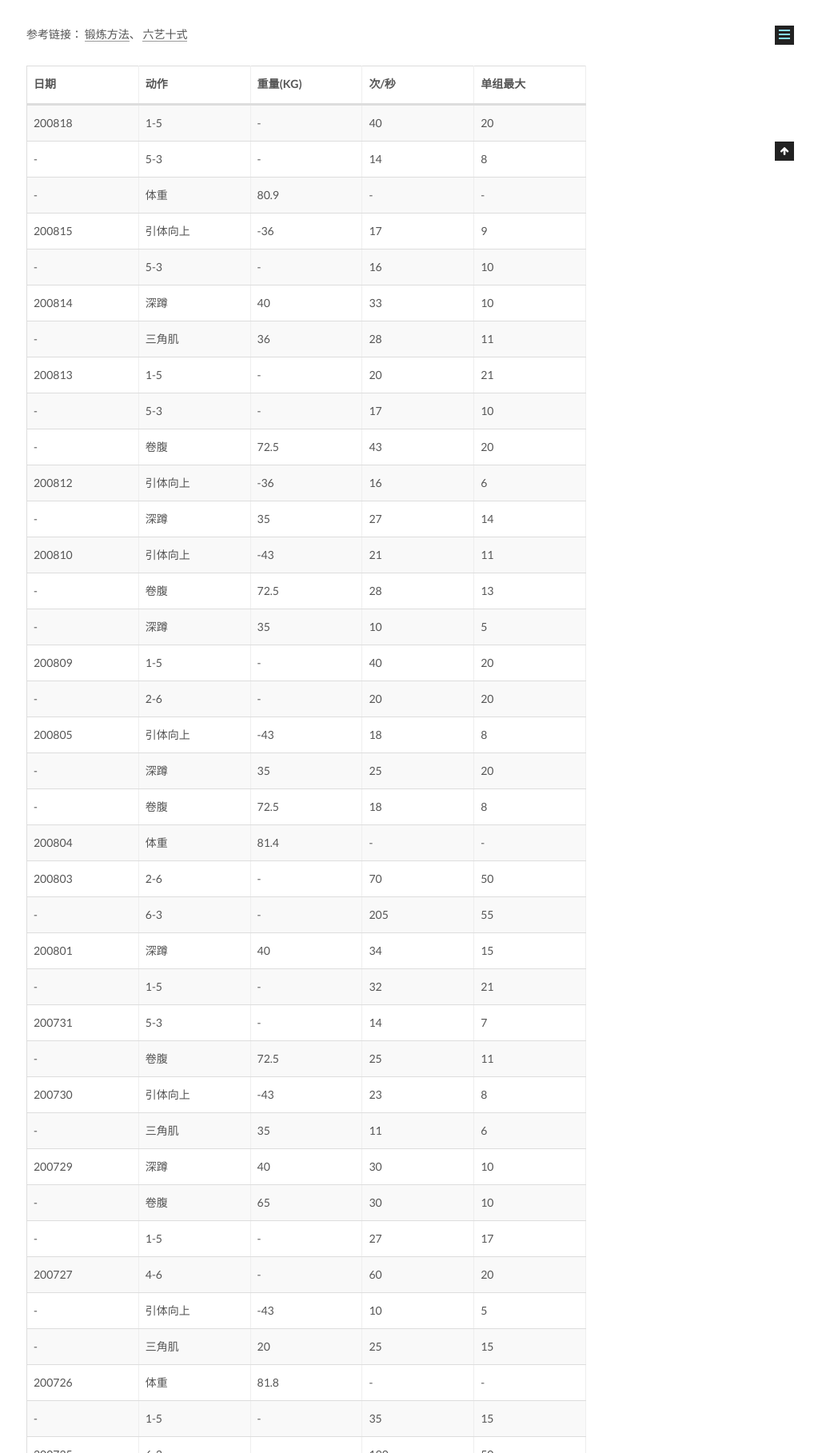
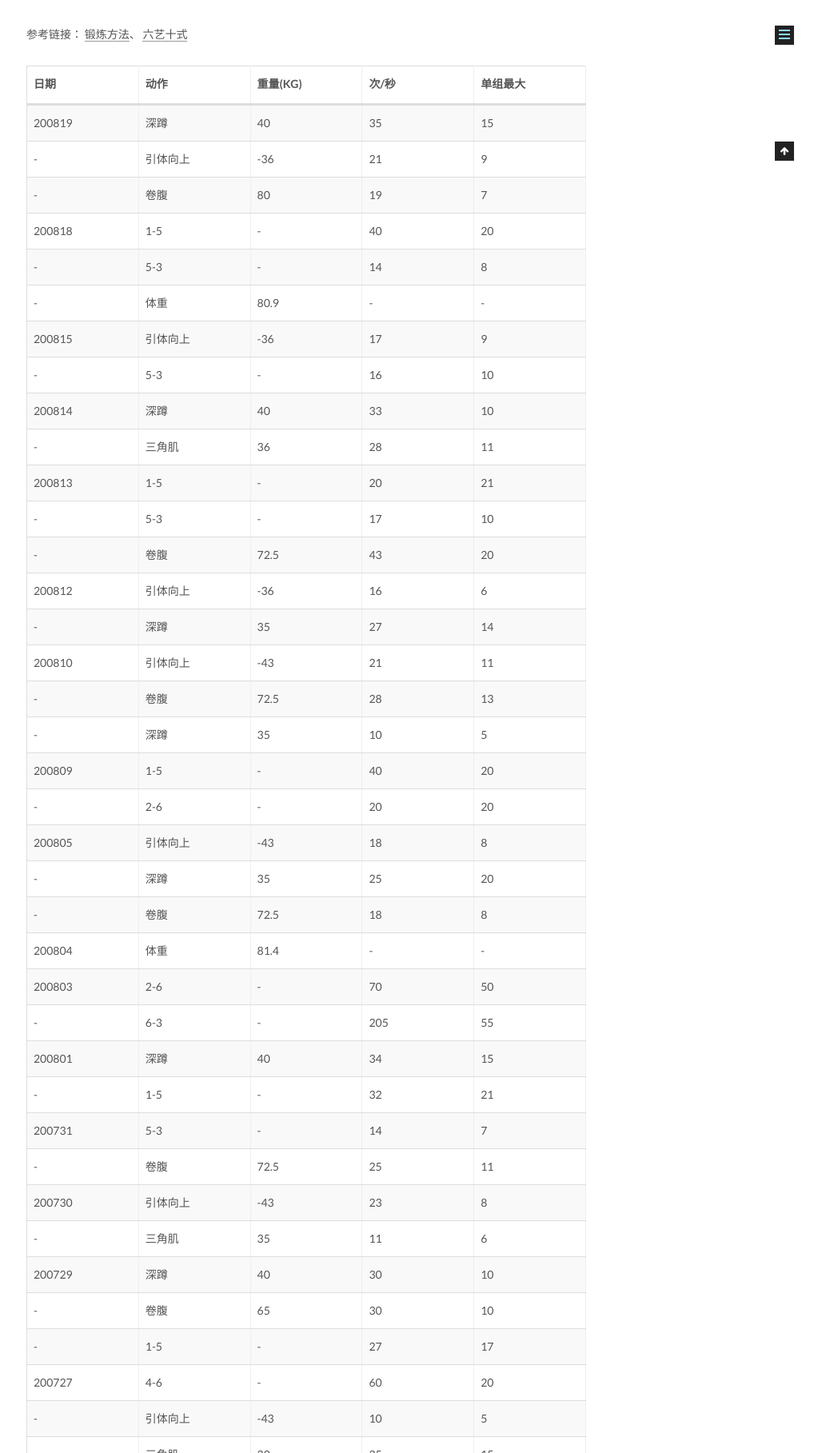
Before and after one commit to CodeHunter2006/CodeHunter2006.github.io, a Jekyll site: the page built from _posts/2020-06-01-Fitness_Record.md, in a window 1280 px wide, cut to the strip 799-2616 px from the top of the page. Shown: the whole strip at 80% size, without its empty margins (257-1280 px from the left). Built offline with Jekyll 4.4.1, drawn with Linux system fonts in a browser that asks for light colours.

Commit message:
[doc]: add contents.

```diff
--- a/_posts/2020-06-01-Fitness_Record.md
+++ b/_posts/2020-06-01-Fitness_Record.md
@@ -14,6 +14,9 @@ tags: Healthy
 
 | 日期   | 动作     | 重量(KG) | 次/秒 | 单组最大 |
 | ------ | -------- | -------- | ----- | -------- |
+| 200819 | 深蹲     | 40       | 35    | 15       |
+| -      | 引体向上 | -36      | 21    | 9        |
+| -      | 卷腹     | 80       | 19    | 7        |
 | 200818 | 1-5      | -        | 40    | 20       |
 | -      | 5-3      | -        | 14    | 8        |
 | -      | 体重     | 80.9     | -     | -        |
```
Also changed, not shown: _posts/2020-08-18-MicroService_log.md (+1 -1 lines).
